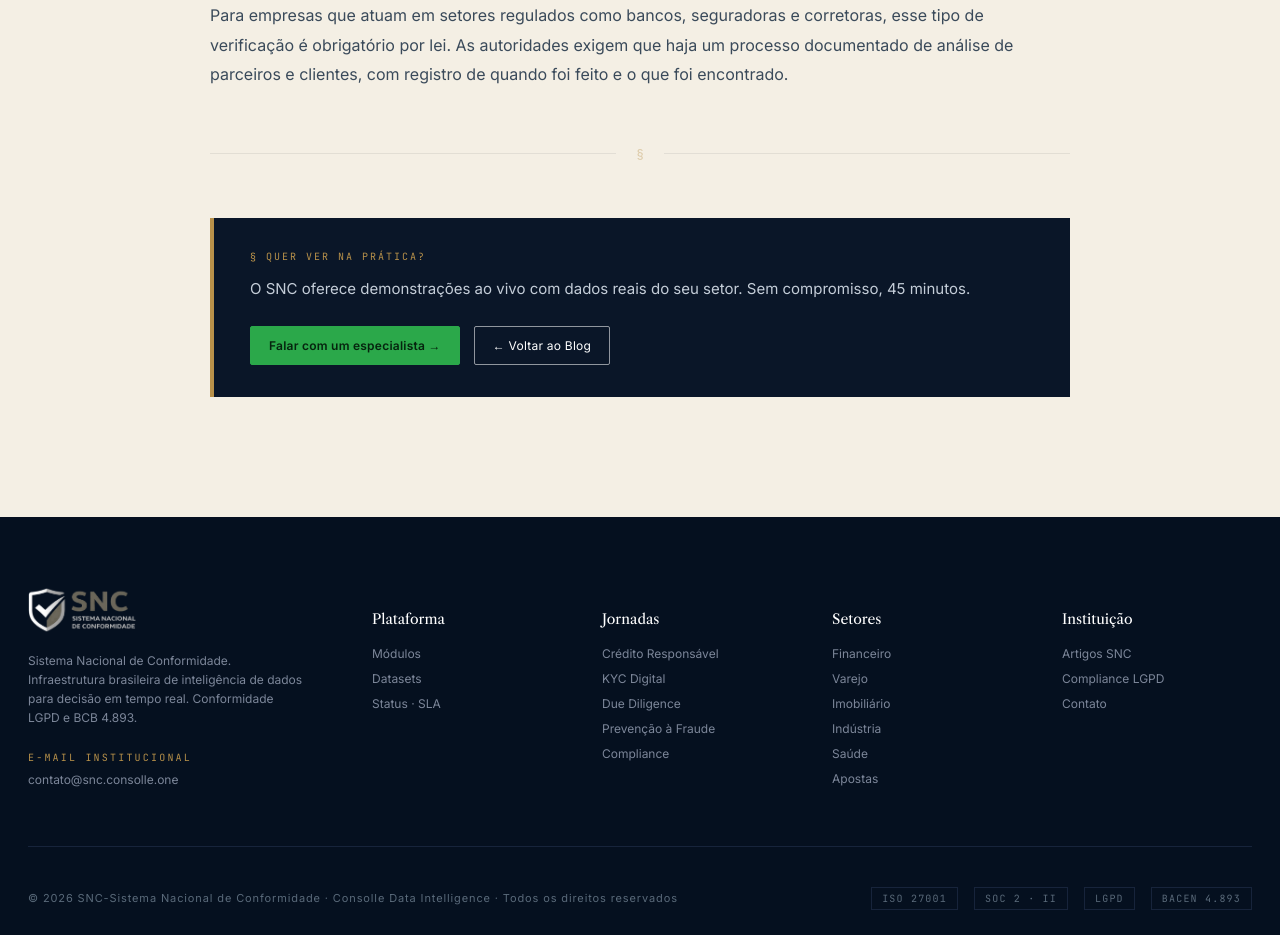
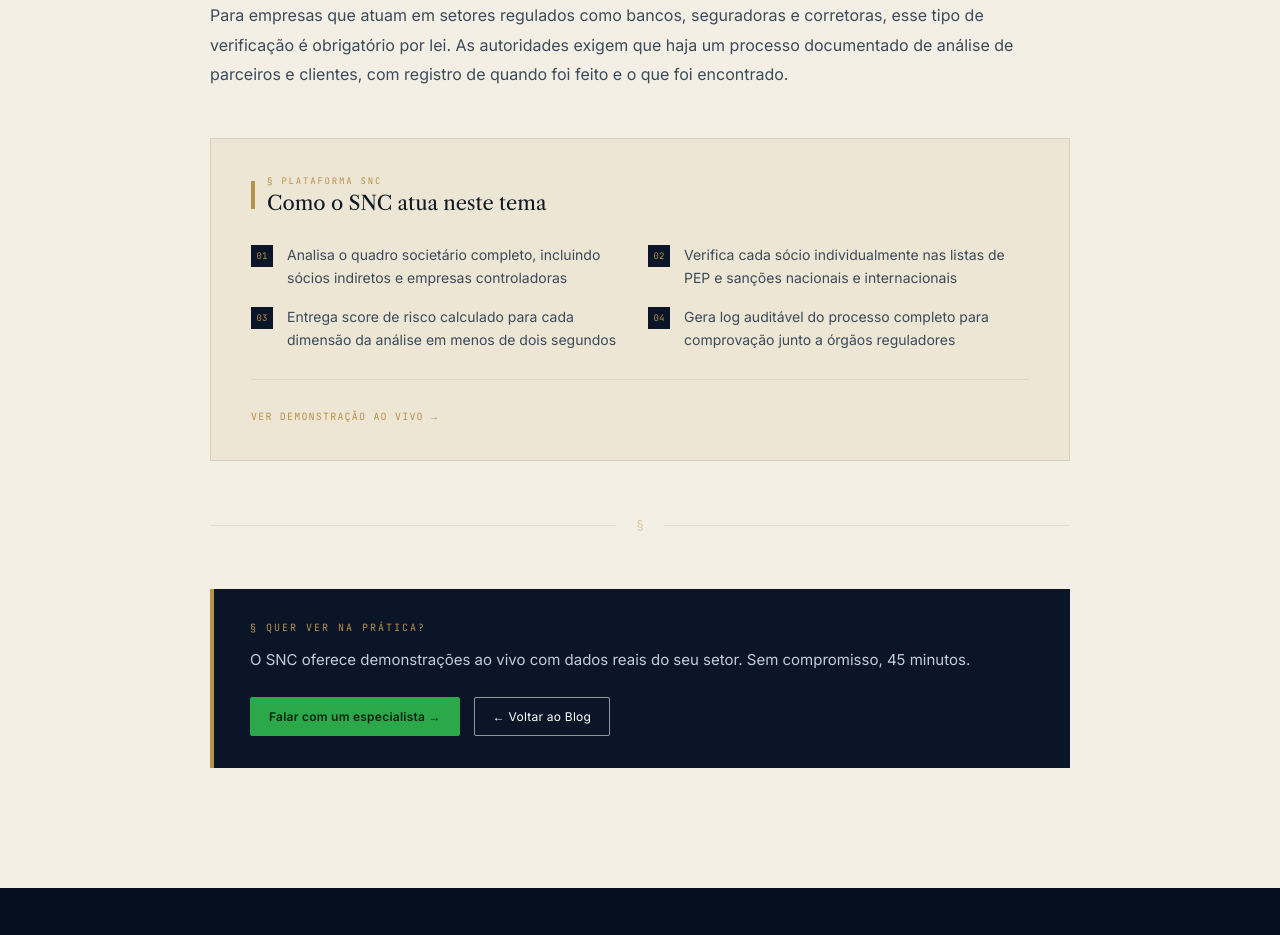
Before and after one commit to ctoutbank/snc-site, a Next.js app: page /artigos/due-diligence-digital-para-pj in a window 1280 px wide. Shown: the part 1240-2175 px from the top of the page. Built offline with nearby package versions, Linux system fonts and the light colour scheme.

Commit message:
feat(blog): bloco 'Como o SNC atua' em cada artigo com 4 pontos específicos de atuação da plataforma

```diff
--- a/src/app/artigos/[slug]/page.tsx
+++ b/src/app/artigos/[slug]/page.tsx
@@ -160,6 +160,61 @@ export default async function BlogPostPage({ params }: Props) {
             </p>
           ))}
 
+          {/* ── Como o SNC atua ── */}
+          <div style={{
+            background: 'var(--snc-paper-2)',
+            border: '1px solid rgba(15,26,36,.1)',
+            padding: '36px 40px',
+            margin: '48px 0 0',
+          }}>
+            <div style={{ display: 'flex', alignItems: 'center', gap: 12, marginBottom: 28 }}>
+              <div style={{ width: 4, height: 28, background: 'var(--snc-brass)', flexShrink: 0 }} />
+              <div>
+                <div style={{ fontFamily: 'JetBrains Mono, monospace', fontSize: 9, color: 'var(--snc-brass)', letterSpacing: '.2em', textTransform: 'uppercase', marginBottom: 4 }}>
+                  § Plataforma SNC
+                </div>
+                <h3 style={{ fontFamily: "'Libre Caslon Text', serif", fontWeight: 400, fontSize: 20, color: 'var(--snc-ink)', margin: 0, lineHeight: 1.2 }}>
+                  {post.sncRole.title}
+                </h3>
+              </div>
+            </div>
+            <div style={{ display: 'grid', gridTemplateColumns: '1fr 1fr', gap: 16 }}>
+              {post.sncRole.points.map((point, i) => (
+                <div key={i} style={{ display: 'flex', alignItems: 'flex-start', gap: 14 }}>
+                  <div style={{
+                    width: 22,
+                    height: 22,
+                    background: 'var(--snc-navy)',
+                    flexShrink: 0,
+                    display: 'flex',
+                    alignItems: 'center',
+                    justifyContent: 'center',
+                    marginTop: 2,
+                  }}>
+                    <span style={{ fontFamily: 'JetBrains Mono, monospace', fontSize: 9, color: 'var(--snc-brass)' }}>
+                      {String(i + 1).padStart(2, '0')}
+                    </span>
+                  </div>
+                  <p style={{ fontSize: 14, color: '#3a4a5a', lineHeight: 1.65, margin: 0 }}>
+                    {point}
+                  </p>
+                </div>
+              ))}
+            </div>
+            <div style={{ marginTop: 28, paddingTop: 24, borderTop: '1px solid rgba(15,26,36,.08)' }}>
+              <Link href="/contato" style={{
+                fontFamily: 'JetBrains Mono, monospace',
+                fontSize: 10,
+                color: 'var(--snc-brass)',
+                letterSpacing: '.12em',
+                textTransform: 'uppercase',
+                textDecoration: 'none',
+              }}>
+                Ver demonstração ao vivo →
+              </Link>
+            </div>
+          </div>
+
           {/* Divisor */}
           <div style={{ display: 'flex', alignItems: 'center', gap: 20, margin: '56px 0', opacity: 0.4 }}>
             <div style={{ flex: 1, height: 1, background: 'rgba(15,26,36,.2)' }} />
--- a/src/data/blog-data.ts
+++ b/src/data/blog-data.ts
@@ -9,6 +9,10 @@ export interface BlogPost {
   readTime: string;
   excerpt: string;
   content: string[];
+  sncRole: {
+    title: string;
+    points: string[];
+  };
   tags: string[];
 }
 
@@ -30,6 +34,15 @@ export const BLOG_POSTS: BlogPost[] = [
       'A autoridade responsável por fiscalizar o cumprimento da lei já deixou claro que score de crédito e verificação de identidade são usos legítimos dos dados, desde que a empresa seja transparente sobre o processo. O risco está em quem usa dados sem registro, não em quem consulta com responsabilidade.',
       'Para empresas que já usam sistemas de análise automática de crédito, a adaptação costuma ser simples. Na maioria dos casos, basta garantir que cada consulta gera um registro com data, motivo e resultado. O SNC já faz isso automaticamente em cada chamada, sem que a equipe técnica precise configurar nada adicional.',
     ],
+    sncRole: {
+      title: 'Como o SNC atua neste tema',
+      points: [
+        'Registra automaticamente cada consulta com data, hora, finalidade e fonte de dados',
+        'Gera trilha de auditoria imutável pronta para apresentar a órgãos reguladores',
+        'Documenta o processo decisório de forma estruturada, sem trabalho manual da equipe',
+        'Garante que cada consulta tenha base legal identificada conforme as hipóteses da LGPD',
+      ],
+    },
     tags: ['LGPD', 'Compliance', 'Bureau de Dados', 'Crédito'],
   },
   {
@@ -49,6 +62,15 @@ export const BLOG_POSTS: BlogPost[] = [
       'Empresas do setor financeiro têm obrigação legal de registrar como verificaram a identidade de cada cliente. Esse registro precisa incluir quais informações foram consultadas, quando e qual foi o resultado. Sem isso, a empresa fica exposta tanto a fraudes quanto a questionamentos regulatórios.',
       'O princípio por trás de tudo isso é simples: identidade não é um dado único, é um conjunto de informações que precisam fazer sentido juntas. Quanto mais fontes diferentes confirmam os mesmos dados de uma pessoa, mais seguro é o processo de aprovação.',
     ],
+    sncRole: {
+      title: 'Como o SNC atua neste tema',
+      points: [
+        'Verifica o CPF nas bases da Receita Federal, DETRAN e Cartório de Registro Civil',
+        'Cruza os dados do cadastro com histórico de dispositivos associados a fraudes anteriores',
+        'Entrega o resultado completo em menos de um segundo, sem impactar a experiência do usuário',
+        'Gera registro auditável de cada verificação com todas as fontes consultadas e o resultado obtido',
+      ],
+    },
     tags: ['KYC', 'Identidade Digital', 'Fraud Prevention', 'BACEN'],
   },
   {
@@ -68,6 +90,15 @@ export const BLOG_POSTS: BlogPost[] = [
       'A forma certa de usar essas informações é olhar para cada bureau separadamente e entender o que ele está dizendo sobre aquele cliente dentro do seu próprio modelo. Empresas que fazem isso com mais rigor conseguem aprovar mais crédito sem aumentar o risco, porque entendem melhor o que cada número realmente significa.',
       'Outro ponto importante: o score reflete o passado. Uma pessoa que pagava tudo em dia pode estar passando por um momento difícil agora, e o score ainda não capturou isso. Por isso, combinar o score com outras informações, como estimativa de renda atual e comportamento recente, dá uma visão mais completa e mais justa do cliente.',
     ],
+    sncRole: {
+      title: 'Como o SNC atua neste tema',
+      points: [
+        'Consolida dados dos principais bureaus de crédito em uma única chamada de API',
+        'Entrega os resultados de cada bureau com campos normalizados para facilitar a comparação',
+        'Complementa o score com estimativa de renda e dados comportamentais do cliente',
+        'Permite configurar thresholds de aprovação independentes para cada bureau consultado',
+      ],
+    },
     tags: ['Score', 'Crédito', 'Serasa', 'SPC', 'Boa Vista'],
   },
   {
@@ -87,6 +118,15 @@ export const BLOG_POSTS: BlogPost[] = [
       'Antes da tecnologia atual, fazer essa verificação manualmente levava de três a cinco dias por empresa e exigia uma equipe dedicada. Com sistemas como o SNC, o mesmo processo acontece em segundos, com o resultado organizado e pronto para uso. Isso não elimina a análise humana nos casos mais complexos, mas libera a equipe para focar onde realmente importa.',
       'Para empresas que atuam em setores regulados como bancos, seguradoras e corretoras, esse tipo de verificação é obrigatório por lei. As autoridades exigem que haja um processo documentado de análise de parceiros e clientes, com registro de quando foi feito e o que foi encontrado.',
     ],
+    sncRole: {
+      title: 'Como o SNC atua neste tema',
+      points: [
+        'Analisa o quadro societário completo, incluindo sócios indiretos e empresas controladoras',
+        'Verifica cada sócio individualmente nas listas de PEP e sanções nacionais e internacionais',
+        'Entrega score de risco calculado para cada dimensão da análise em menos de dois segundos',
+        'Gera log auditável do processo completo para comprovação junto a órgãos reguladores',
+      ],
+    },
     tags: ['Due Diligence', 'PJ', 'Compliance', 'PEP', 'Sanções'],
   },
   {
@@ -106,6 +146,15 @@ export const BLOG_POSTS: BlogPost[] = [
       'Existe também um outro tipo de fraude chamado de invasão de conta. Aqui, a conta foi aberta de forma legítima por uma pessoa real. Mas depois, alguém consegue acesso e começa a usar como se fosse ela. Esse tipo é mais difícil de detectar no momento do cadastro justamente porque a conta é genuína. A proteção mais eficaz é monitorar o comportamento depois do cadastro e identificar quando algo muda de forma suspeita.',
       'O custo médio de uma fraude desse tipo para as empresas é alto, e o problema vai além do dinheiro perdido. Há o trabalho de investigação, a provisão contábil e, em alguns casos, consequências legais por não ter detectado a tempo. Investir em prevenção custa consistentemente menos do que lidar com as consequências.',
     ],
+    sncRole: {
+      title: 'Como o SNC atua neste tema',
+      points: [
+        'Verifica a consistência entre o CPF, a idade declarada e o histórico biográfico da pessoa',
+        'Cruza o dispositivo usado no cadastro com uma base de aparelhos associados a fraudes',
+        'Analisa o padrão de comportamento das solicitações para identificar ações automatizadas',
+        'Monitora contas ativas e gera alertas quando o comportamento do usuário muda de forma suspeita',
+      ],
+    },
     tags: ['Antifraude', 'Identidade Sintética', 'Account Takeover', 'Segurança'],
   },
   {
@@ -125,6 +174,15 @@ export const BLOG_POSTS: BlogPost[] = [
       'Para empresas que estão começando a estruturar esse processo, o primeiro passo é entender quais listas precisam ser verificadas e com que frequência. Em alguns setores, a regra exige verificação mensal para todos os clientes. Em outros, a frequência pode variar dependendo do perfil de risco de cada um.',
       'O SNC verifica automaticamente as principais listas nacionais e internacionais em cada consulta e pode ser configurado para monitorar a carteira ativa de forma contínua. Para empresas que estão buscando regularização junto ao Banco Central ou outros órgãos, o sistema já entrega o registro técnico no formato exigido para comprovação.',
     ],
+    sncRole: {
+      title: 'Como o SNC atua neste tema',
+      points: [
+        'Verifica automaticamente as listas OFAC, ONU e COAF em cada consulta realizada',
+        'Mantém uma base proprietária de PEPs brasileiros atualizada diariamente',
+        'Monitora a carteira ativa e gera alertas quando um cliente passa a constar em alguma lista',
+        'Entrega documentação técnica para comprovação do processo junto a órgãos reguladores',
+      ],
+    },
     tags: ['PEP', 'Sanções', 'OFAC', 'COAF', 'AML', 'Compliance'],
   },
   {
@@ -144,6 +202,15 @@ export const BLOG_POSTS: BlogPost[] = [
       'No mundo B2B, o enriquecimento serve para qualificar leads. Uma empresa que recebe formulários com apenas nome e CNPJ pode usar o enriquecimento para descobrir o tamanho da empresa, o setor de atuação, o número de funcionários e o faturamento estimado. Isso permite que o time comercial priorize os contatos com mais potencial em vez de tratar todos da mesma forma.',
       'O uso menos óbvio, mas muito relevante, é a verificação retroativa de compliance. Uma empresa que começou a verificar PEPs e sanções recentemente precisa checar também os clientes mais antigos que nunca passaram por esse processo. Com o enriquecimento em lote, é possível processar toda a carteira e identificar riscos que estavam invisíveis desde o cadastro.',
     ],
+    sncRole: {
+      title: 'Como o SNC atua neste tema',
+      points: [
+        'Adiciona estimativa de renda, score de crédito e perfil de risco a qualquer base de CPFs',
+        'Enriquece bases de CNPJs com dados societários, faturamento estimado e situação fiscal',
+        'Processa grandes volumes de registros em lote para verificações retroativas de compliance',
+        'Atualiza dados de contato como telefone e e-mail para melhorar o alcance das campanhas',
+      ],
+    },
     tags: ['Enriquecimento', 'CRM', 'Dados', 'Marketing', 'Segmentação'],
   },
   {
@@ -163,6 +230,15 @@ export const BLOG_POSTS: BlogPost[] = [
       'Setor financeiro, seguradoras e outros setores regulados têm obrigação legal de atualizar periodicamente os dados dos clientes. Não basta fazer a verificação uma vez no início. A frequência de atualização depende do perfil do cliente e do que as regras do setor exigem, mas o processo precisa existir e ser documentado.',
       'Empresas que implementaram monitoramento contínuo costumam relatar resultados concretos: menos inadimplência, porque as situações de risco são identificadas antes de virar problema, e mais segurança jurídica, porque há registro de que a empresa fez o acompanhamento que a lei exige. O custo do monitoramento é consistentemente menor do que o custo de lidar com as consequências de não ter feito.',
     ],
+    sncRole: {
+      title: 'Como o SNC atua neste tema',
+      points: [
+        'Monitora variações de score de crédito e situação cadastral na carteira ativa de clientes',
+        'Gera alertas automáticos quando um cliente passa a constar em listas de sanção ou PEP',
+        'Acompanha mudanças no quadro societário de empresas parceiras e clientes PJ',
+        'Entrega alertas em tempo real via integração direta ou em relatórios consolidados por período',
+      ],
+    },
     tags: ['Monitoramento', 'Risco', 'Carteira', 'Inadimplência', 'Alertas'],
   },
 ];
```
